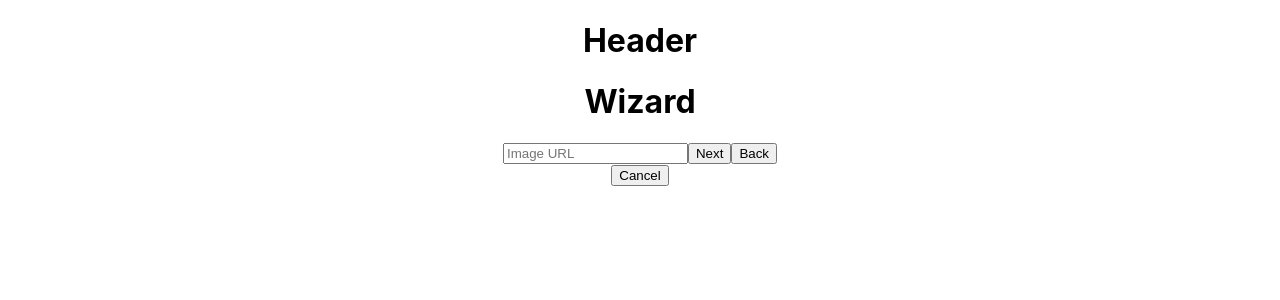
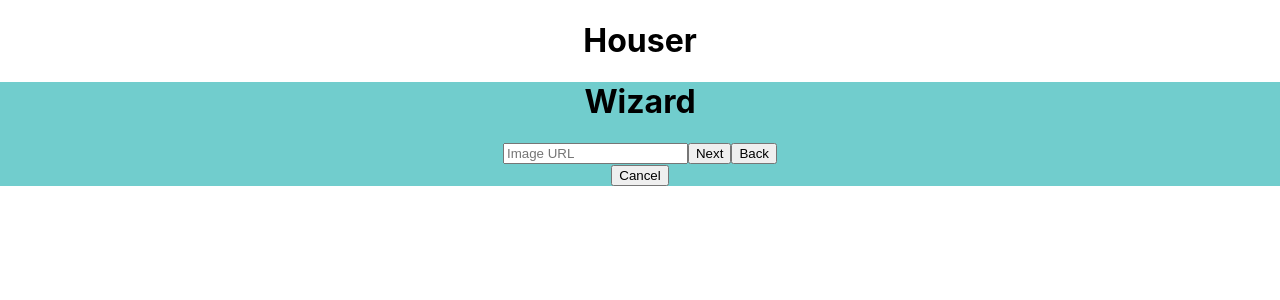
Before and after one commit to fulkules/houser, a React (Create React App) app: page /#/wizard/step2 in a window 1280 px wide. Shown: the top 300 px of the page. Built offline with nearby package versions, Linux system fonts and the light colour scheme.

Commit message:
minimal styling added

```diff
--- /dev/null
+++ b/src/Components/Dashboard/Dashboard.css
@@ -0,0 +1,5 @@
+.Dashboard{
+    margin: 0 auto;
+    background: #8FFFFF;
+    width: 50vw;
+}
--- a/src/Components/Dashboard/Dashboard.js
+++ b/src/Components/Dashboard/Dashboard.js
@@ -1,7 +1,8 @@
 import React, { Component } from 'react';
 import House from '../House/House';
 import axios from 'axios';
-import { Link } from 'react-router-dom'
+import { Link } from 'react-router-dom';
+import './Dashboard.css';
 
 class Dashboard extends Component {
     constructor(props){
--- a/src/Components/Header/Header.js
+++ b/src/Components/Header/Header.js
@@ -3,7 +3,7 @@ import React from 'react';
 export default function Header(){
     return(
         <div>
-            <h1>Header</h1>
+            <h1>Houser</h1>
         </div>
     )
 }
--- /dev/null
+++ b/src/Components/House/House.css
@@ -0,0 +1,6 @@
+.House {
+    width: 100vw;
+    background-color: #71CDCD;
+    margin: 20px 0;
+    position: relative;
+}
--- a/src/Components/House/House.js
+++ b/src/Components/House/House.js
@@ -1,20 +1,21 @@
 import React from 'react';
+import './House.css';
 
 export default function House(props){
     return(
-        <div>
-            <h3>{props.house.name}</h3>
-            <h5>{props.house.address}</h5>
-            <h5>{props.house.city}</h5>
-            <h5>{props.house.state}</h5>
-            <h5>{props.house.zipcode}</h5>
-            <h5>{props.house.monthly_mortgage_amount}</h5>
-            <h5>{props.house.desired_rent}</h5>
+        <div className="House">
             <img src="{props.house.image}" alt={props.house.name} height="80px" width="120px" />
-
-
+            <h3>Name: {props.house.name}</h3>
+            <h5>Address: {props.house.address}</h5>
+            <h5>City: {props.house.city}</h5>
+            <h5>State: {props.house.state}</h5>
+            <h5>Zip Code: {props.house.zipcode}</h5>
+            <h5>Mortgage payment: ${props.house.monthly_mortgage_amount}</h5>
+            <h5>Desired Rent: ${props.house.desired_rent}</h5>
 
             <button onClick={ () => props.deleteHome(props.house.id)}>Delete</button>
+
+            <br /><br /><br />
         </div>
     )
 }
--- /dev/null
+++ b/src/Components/Wizard/Wizard.css
@@ -0,0 +1,3 @@
+.Wizard {
+    background: #71CDCD;
+}
--- a/src/Components/Wizard/Wizard.js
+++ b/src/Components/Wizard/Wizard.js
@@ -5,6 +5,7 @@ import Image from '../Image/Image';
 import MortRent from '../MortRent/MortRent';
 import {connect} from 'react-redux';
 import {cancel} from '../../ducks/reducer';
+import './Wizard.css';
 
 class Wizard extends Component {
     // constructor(props){
@@ -19,7 +20,7 @@ class Wizard extends Component {
     render(){
         const {cancel} = this.props;
         return(
-        <div>
+        <div className="Wizard">
             <h1>Wizard</h1>
             <Switch>
                 <Route component={ NewListing } path="/wizard/step1" />
```
